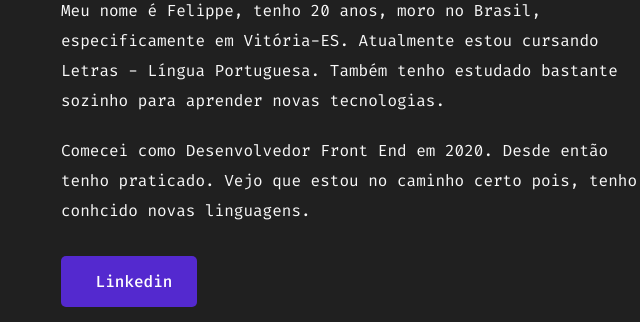
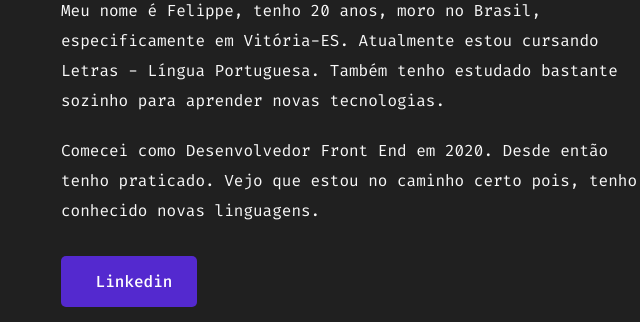
Before and after one commit to flupynho/MyPortfolio, a plain HTML site: page index.html in a window 1280 px wide. Shown: the part 980-1302 px from the top of the page, 579-1219 px from the left. Drawn offline with nearby package versions, Linux system fonts and the light colour scheme; some icons are missing.

Commit message:
Update index.html

```diff
--- a/index.html
+++ b/index.html
@@ -77,7 +77,7 @@
               novas tecnologias.
             </p>
             <p class="descricao-delay">
-              Comecei como Desenvolvedor Front End em 2020. Desde então tenho praticado. Vejo que estou no caminho certo pois, tenho conhcido novas linguagens.
+              Comecei como Desenvolvedor Front End em 2020. Desde então tenho praticado. Vejo que estou no caminho certo pois, tenho conhecido novas linguagens.
             </p>
             <div>
               <a href="https://www.linkedin.com/in/flupynho" target="_blank" class="button">
```
